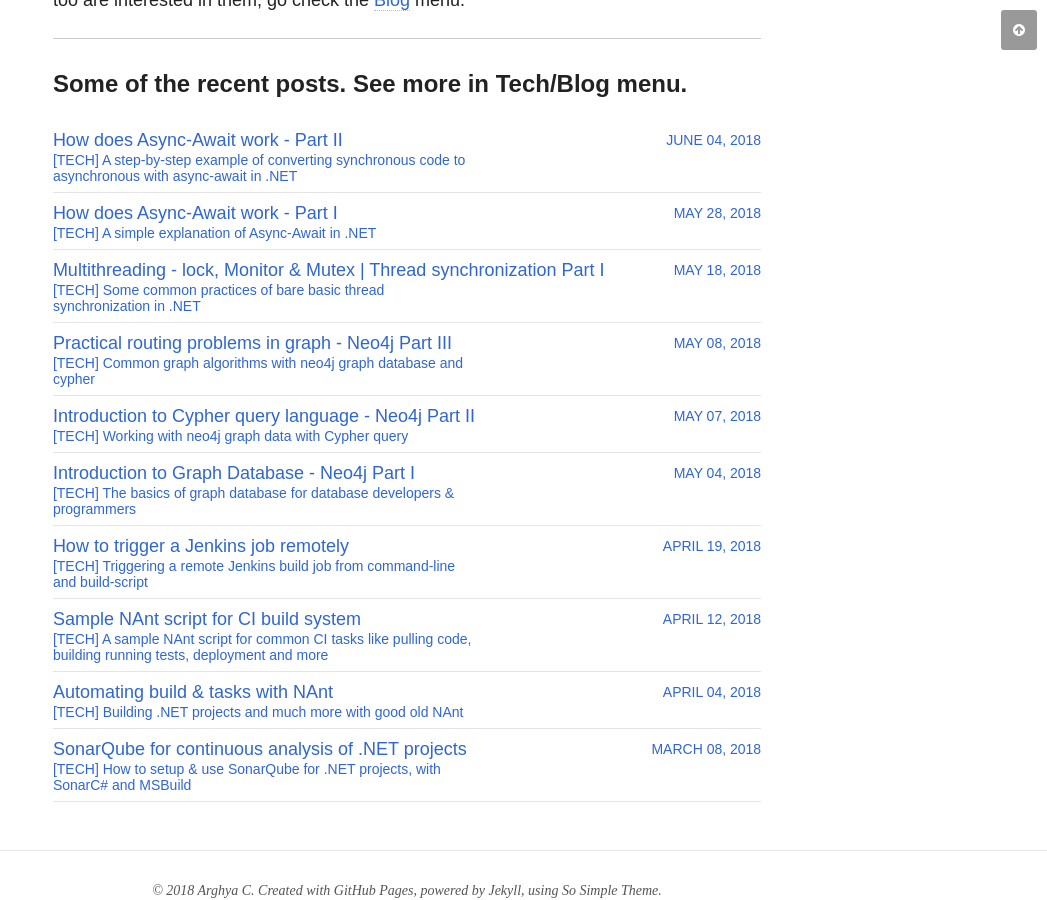
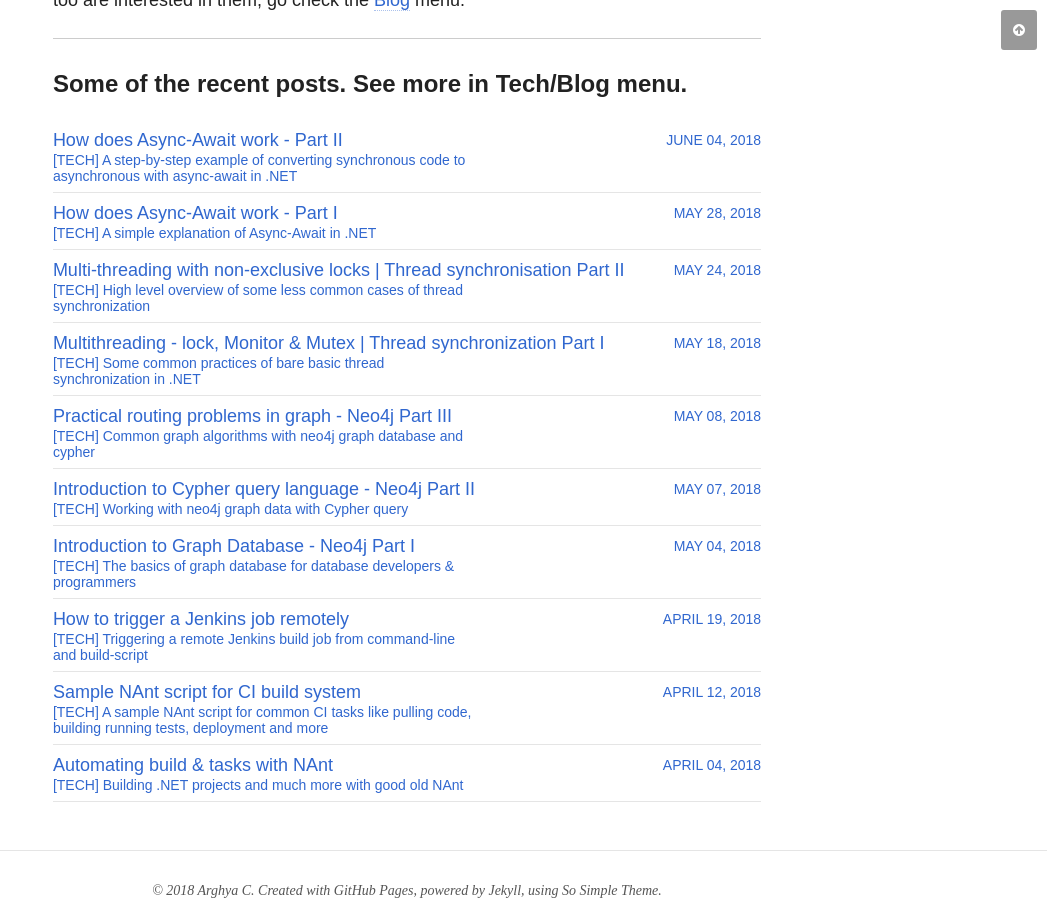
Before and after one commit to chakrabar/chakrabar.github.io, a Jekyll site: the page built from index.md, in a window 1280 px wide and 900 px high, scrolled down 1018 px. Shown: the whole window, without its empty margins (233-1280 px from the left). Built offline with Jekyll 4.4.1, drawn with Linux system fonts in a browser that asks for light colours; nearby versions of some CDN libraries; some of the changed lines change nothing that is shown.

Commit message:
releasing non-exclusive locks

````diff
--- a/_posts/wip/2018-05-18-thread-synchronization-part-one.md
+++ b/_posts/wip/2018-05-18-thread-synchronization-part-one.md
@@ -59,7 +59,7 @@ Multi-threading is when you have more than one thread being used by a process. I
 
 ###### ThreadPool
 
-We've seen above that spinning up a new thread takes considerable amount of resources. Also maintaining threads has its own overheads. So, most of the times, it makes sense to re-use threads than creating new ones. One easy way to do that is to use the .NET managed `ThreadPool`. ThreadPool maintains a pool of worker threads, which are assigned to do _tasks_ on demand. Once the task is completed, the thread is taken back to the pool and used for other tasks as required.
+We've seen above that spinning up a new thread takes considerable amount of resources. Also maintaining threads has its own overheads. So, most of the times, it makes sense to re-use threads rather than creating new ones. One easy way to do that is to use the .NET managed `ThreadPool`. ThreadPool maintains a pool of worker threads, which are assigned to do _tasks_ on demand. Once the task is completed, the thread is taken back to the pool and used for other tasks as required.
 
 * Keeps a pool of worker threads. And all threads are [background](https://msdn.microsoft.com/en-us/library/system.threading.threadpool.aspx) threads (terminates if main thread terminates)
 * New work is allocated to idle threads, and are returned to the pool once done
@@ -104,33 +104,42 @@ So, in multi-threaded applications, the threads needs to be synchronized, so tha
     2. Volatile, Thread.VolatileRead, Thread.VolatileWrite
     3. Interlocked
 
+Here, we'll look at the some of the commonly used ways of thread synchronization. First, the exclusive locks. They make sure, that one and only one thread can enter a critical section of code.
+
 #### Monitor & lock
 
 The `lock()` is the most widely used construct for thread synchronization, and it's one of the easiest ones to use. It can lock a section of code that needs to be handled in thread-safe way, or commonly known as a _"critical section"_ of code.
 
 Lock creates something like a room with lock, for which only one key is there and only the person with the key can enter. The next person has to wait until the previous person comes out and gives her the key. So, only one thread can enter the block of code protected with a `lock(lockObject)`.
 
-In .NET, the `lock()` is actually constructed with `Monitor` class internally, i.e. the compiler translates the lock statement into a `Monitor.Enter()` and `Monitor.Exit()` pair. Basically, a `lock()` is safe syntax (because `Monitor.Exit()` is put in `finally`) for using Enter-Exit pair of Monitr class.
+In .NET, the `lock()` is actually constructed with `Monitor` class internally, i.e. the compiler translates the lock statement into a `Monitor.Enter()` and `Monitor.Exit()` pair. Basically, a `lock()` is safe syntax (because `Monitor.Exit()` is put in `finally`) for using Enter-Exit pair of Monitor class.
 
 ```cs
 private static readonly object lockObject = new object();
-lock(lockObject) {
+lock(lockObject)
+{
     //critical section of code
 }
 
 //translates to (C# 4, .NET 4.0 and above)
 bool acquiredLock = false;
-try {
+try
+{
     Monitor.Enter(lockObject, ref acquiredLock);
     //on Enter, acquiredLock is automatically marked true
     //do the actual work
 }
-finally {
-    if (acquiredLock)     {
+finally
+{
+    if (acquiredLock)
+    {
         Monitor.Exit(lockObject);
     }
 }
 ```
+
+**Note:** The most widely used way to protect a piece of code (or the resource it accesses) from being used by multiple threads simultaneously, is to use a `lock()`. It's almost always advised to use `lock()` over other synchronization constructs, as it is easier to use and chances of writing error-prone multi-threaded code is much less than the others. Use the other synchronization constructs for specific needs, for example, when you want to allow a specific number (more than one) of threads to access the _critical section_.
+{: .notice--success}
 
 The [Monitor](https://msdn.microsoft.com/en-us/library/system.threading.monitor.aspx#Lock) class is a .NET specific class used for exclusive locks. It cannot be instantiated, and has only static methods & can be called from any context. The `Monitor` based locks are uniquely identified with an `object`. So, one specific lock needs to use a specific object, and if two separate locks are needed, two separate objects need to be used. The `Monitor` can associate itself with object(s) on demand (i.e. on `Monitor.Enter(obj)` or `Monitor.TryEnter(obj)` or `lock(obj)`). `Monitor.Enter()` acquires an exclusive lock based on the lock-object, and `Monitor.Exit()` releases the lock. For each `lock-object`, it keeps track of
 
@@ -146,6 +155,8 @@ It's suggested to use a `private readonly static` object to lock
 
 Locking does not work on value types. On `lock`/`Monitor.Enter`, the instance of the lock object gets a `Sync Block` structure added to its managed memory block (sync block can also get initialized for other reasons, e.g. to store results of `GetHashCode()` method), and the `ManagedThreadId` of the current thread holding the lock is saved. This is used by the `Monitor` for synchronization. For the same reason, a `null` object cannot be locked.
 
+The `Monitor` class also supports signalling, that we'll see later.
+
 #### Mutex
 
 `Mutex` (from _"**mut**ually **ex**clusive"_) is similar to `Monitor` in that, it allows only one thread to execute a block of code, but unlike Monitor, it can work across processes. Monitor is more of a .NET construct, whereas Mutex is a wrapper over OS level Win32 construct.
@@ -160,15 +171,13 @@ if (mutex.WaitOne(2000)) //wait to get mutext with timeout of 2 seconds
     Console.WriteLine("Entered mutex");
     //execute the critical section of work
     Console.WriteLine("Releasing mutex");
+    mutex.ReleaseMutex();
 }
 else
-    Console.WriteLine("Timeout expired");
+    Console.WriteLine("Could not acquire Mutex, timeout expired");
 ```
 
-In the next set of articles, we'll look at the other options for thread synchronization.
-
-**Note:** The rest of the articles in this _thread synchronization_ series are in-progress, and not published yet. Please come back soon for more on multi-threading & thread synchronization.
-{: .notice--info}
+In the next article, we'll look at **[multi-threading with non-exclusive locks](/articles/thread-synchronization-part-two/)**.
 
 #### All posts in the series - Tasks, Threads, Asynchronous
 
@@ -176,7 +185,8 @@ In the next set of articles, we'll look at the other options for thread synchron
 * **[Basic task cancellation demo in C#](/articles/task-cancellation/)**
 * **[How does Async-Await work - Part I](/articles/async-await/)**
 * **[How does Async-Await work - Part II](/articles/async-await-2/)**
-* **Multithreading - lock, Monitor & Mutex | Thread synchronization Part I**
+* **Multithreading - lock, Monitor & Mutex &#124; Thread synchronization Part I**
+* **[Multi-threading with non-exclusive locks &#124; Thread synchronisation Part II](/articles/thread-synchronization-part-two/)**
 
 #### References
 
--- a/_posts/wip/2018-05-24-thread-synchronization-part-two.md
+++ b/_posts/wip/2018-05-24-thread-synchronization-part-two.md
@@ -1,9 +1,9 @@
 ---
 layout: post
-title: "Thread synchronization with non-exclusive locks | Thread synchronisation Part II"
+title: "Multi-threading with non-exclusive locks | Thread synchronisation Part II"
 excerpt: "High level overview of some less common cases of thread synchronization"
 date: 2018-05-24
-tags: [thread, synchronization, signaling, monitor, semaphore, deadlock]
+tags: [thread, synchronization, multithreading, readerwriterlock, semaphore, non-exclusive-locks]
 categories: articles
 image:
   feature: posts/threads/pxhere.jpg
@@ -11,37 +11,43 @@ image:
   creditlink: https://pxhere.com/en/photo/1032879
 comments: true
 share: true
-published: false
+published: true
 ---
 
-**Note:** This article is currently incomplete & in-progress. It'll be updated soon.
-{: .notice--danger}
+In this post, we'll look at some of the non-exclusive locks that allow more than one threads to access a _critical section_ of code at a time, based on some algorithms. This is a continuation of **[Multithreading - lock, Monitor & Mutex &#124; Thread synchronization Part I](/articles/thread-synchronization-part-one/)**.
 
 #### ReaderWriteLock
 
-The [ReaderWriterLock](https://docs.microsoft.com/en-us/dotnet/api/system.threading.readerwriterlock?view=netframework-4.7.2) provides a locking mechanism that supports single writer and multiple readers to a shared resource. It provides `AcquireReaderLock` and `AcquireWriterLock` methods, where multiple threads can aquire reader lock simultaniously, but only one thread can have writer lock at a time and no thread can read at that time.
+The [ReaderWriterLock](https://docs.microsoft.com/en-us/dotnet/api/system.threading.readerwriterlock?view=netframework-4.7.2) provides a locking mechanism that supports single writer and multiple readers to access a shared resource. It provides `AcquireReaderLock()` and `AcquireWriterLock()` methods, where multiple threads can acquire reader lock simultaneously, but only one thread can have writer lock at a time and no thread can read at that time.
 
-> Readers and writers are queued separately. When a thread releases the writer lock, all threads waiting in the reader queue *at that instant* are granted reader locks; when all of those reader locks have been released, the next thread waiting in the writer queue, if any, is granted the writer lock, and so on. In other words, `ReaderWriterLock` alternates between a collection of readers, and one writer. - from MSDN
+> Readers and writers are queued separately. When a thread releases the writer lock, all threads waiting in the `reader-queue` *at that instant* are granted reader locks; when all of those reader locks have been released, the next thread waiting in the `writer-queue`, if any, is granted the writer lock, and so on. In other words, `ReaderWriterLock` alternates between a collection of readers, and one writer. - from MSDN
 
 While read is happening, new read threads queue up rather than joining the current batch of read threads. This prevents the write threads from waiting indefinitely.
 
 `ReaderWriterLock` works much more efficiently than `lock` or `Monitor` when _many more_ reads are happening on a resource compared to writes (e.g. a configuration file), and writes are slow.
+{: .notice--success}
+
+Sample code showing a `ReaderWriterLock` used only for a reader lock. We'll see a more complete example in the `ReaderWriterLockSlim` section later.
 
 ```csharp
 static ReaderWriterLock rwl = new ReaderWriterLock();
-static int resource = 0; //shared resource
 
-static void ReadSharedResource(int timeOutMilliSec) {
-    try {
+static void ReadSharedResource(int timeOutMilliSec)
+{
+    try
+    {
         rwl.AcquireReaderLock(timeOutMilliSec);
-        try {
+        try
+        {
             Console.WriteLine($"Current resource value on read {resource}");
         }
-        finally {
+        finally
+        {
             rwl.ReleaseReaderLock();
         }
     }
-    catch (ApplicationException) { //timed out before getting lock
+    catch (ApplicationException)
+    { //timed out before getting lock
         Console.WriteLine("Reader lock timed out");
     }
 }
@@ -52,59 +58,72 @@ static void ReadSharedResource(int timeOutMilliSec) {
 
 #### ReaderWriterLockSlim
 
-`ReaderWriterLockSlim` has similar features of `ReaderWriterLock` and the additional benefits mentioned above. Also code is more readable with [ReaderWriterLockSLim](https://docs.microsoft.com/en-us/dotnet/api/system.threading.readerwriterlockslim?view=netframework-4.7.2). It's basically a _slim_ or _lightweight_ version of ReaderWriterLock, which should be preferred.
+`ReaderWriterLockSlim` has similar features of `ReaderWriterLock` and the additional benefits mentioned above. Also code is more readable with [ReaderWriterLockSLim](https://docs.microsoft.com/en-us/dotnet/api/system.threading.readerwriterlockslim?view=netframework-4.7.2). It's basically a _slim_ or _lightweight_ version of ReaderWriterLock, which should be preferred over `ReaderWriterLock`.
 
 ```csharp
-public class SafeReadWrite {
+public class SafeReadWrite
+{
   static ReaderWriterLockSlim rwLockSlim = new ReaderWriterLockSlim();
   static int resource = 0; //shared resource
-  //gets reader lock without timeout
-  static void ReadSharedResource() {
+
+  //gets reader lock (without any timeout limit)
+  static void ReadSharedResource()
+  {
       rwLockSlim.EnterReadLock();
-      try {
+      try
+      {
           Console.WriteLine($"Current resource value on read {resource}");
       }
-      finally {
+      finally
+      {
           rwLockSlim.ExitReadLock();
       }
   }
+
   //tries to get writer lock with a timeout
-  static void WriteToSharedResource(int timeOutMilliSec) {
-      if (rwLockSlim.TryEnterWriteLock(timeOutMilliSec)) {
-          try {
+  static void WriteToSharedResource(int timeOutMilliSec)
+  {
+      if (rwLockSlim.TryEnterWriteLock(timeOutMilliSec))
+      {
+          try
+          {
               resource = 100;
               Console.WriteLine($"Current resource value after write {resource}");
           }
-          finally {
+          finally
+          {
               rwLockSlim.ExitWriteLock();
           }
       }
-      else { //timeOutMilliSec elapsed, could not get lock
+      else
+      { //timeOutMilliSec elapsed, could not get lock
           Console.WriteLine("Writer lock timed out");
       }
   }
-  //ReaderWriterLockSlim implements IDisposable
-  ~SafeReadWrite() { //do not forget to dispose
-    if (rwLockSlim != null) rwLockSlim.Dispose();
+
+  ~SafeReadWrite() //ReaderWriterLockSlim implements IDisposable
+  { //do not forget to dispose
+    if (rwLockSlim != null)
+        rwLockSlim.Dispose();
   }
 }
 ```
 
-It laso provides methods `EnterUpgradeableReadLock` and `ExitUpgradeableReadLock` to upgrade a reader lock to writer, and bring back avoiding possible deadlocks. When this is used, the thread upgrading to writer lock gets placed at writer queue.
+It also provides methods `EnterUpgradeableReadLock` and `ExitUpgradeableReadLock` to upgrade a reader lock to writer, and bring back avoiding possible deadlocks. When this is used, the thread upgrading to writer lock gets placed at writer queue.
 
 #### Semaphore & SemaphoreSlim
 
-`Semaphore` class in .NET is a thin wrapper around the OS level counting semaphores synchronization object, which can be used to controll access to a pool of resources, i.e. limit the number of threads that can access it concurrently. .NET [Semaphore](https://docs.microsoft.com/en-us/dotnet/api/system.threading.semaphore?view=netcore-2.0) also suppport named instances for system-wide or inter-process collaboration.
+`Semaphore` class in .NET is a thin wrapper around the OS level _**counting semaphores**_ synchronization object, which can be used to control access to a pool of resources, i.e. limit the number of threads that can access it concurrently. The .NET [Semaphore](https://docs.microsoft.com/en-us/dotnet/api/system.threading.semaphore?view=netcore-2.0) also support named instances for system-wide or inter-process collaboration.
 
-`SemaphoreSlim` is a lightweight version, for using within a process. Also supports cancellation tokens and async wait. For single application, it is recommended to use the slim version. We'll use the same for our examples.
+`SemaphoreSlim` is a lightweight version, for using within a single process. It also supports cancellation tokens and async wait. For single application, it is recommended to use the slim version. We'll use the same for our examples.
 
-SemaphoreSlim maintains an internal **count** which says how many threads can access the resource concurrently. It has a  property `CurrentCount` that says how many new threads can still take the semaphore.
+Semaphore maintains an internal **count** which says how many threads can access the resource concurrently. the .NET `SemaphoreSlim` has a  property `CurrentCount` that says how many new threads can still acquire the semaphore.
 
-Each successful call to `Wait()` decreases the CurrentCount by 1 (every thread should wait-and-enter the semaphore before accessing the shared resource). Every call to `Release()` increases the CurrentCount by 1 (every thread should release it, once they are done using the resource), and a call to `Release(n)` increases the CurrentCount by n. When the CurrentCount reaches 0, no more threads can take the semaphore, and has to wait until the count increases to 1 or more. When there are multiple threads waiting, and CurrentCount goes above 0, there is no pre-defined order in which threads will enter the semaphore.
+Each successful call to `Wait()` decreases the CurrentCount by 1 (every thread should wait-and-enter the semaphore before accessing the shared resource). Every call to `Release()` increases the CurrentCount by 1 (every thread should release it, once they are done using the resource), and a call to `Release(n)` increases the CurrentCount by `n`. When the CurrentCount reaches 0, no more threads can acquire the semaphore, and has to wait until the count increases to 1 or more. When there are multiple threads waiting, and CurrentCount goes above 0, there is no pre-defined order in which threads will enter the semaphore.
 
-The constructor of [SemaphoreSlim](https://docs.microsoft.com/en-us/dotnet/api/system.threading.semaphoreslim?view=netframework-4.7.2) takes two integer arguments, `initialCount` and `maxCount`. The initial count indicates how many threads can immediately take the semaphoore (Wait) without getting blocked. In other words, this is the value that will be initially set to count (and to CurrentCount). The `maxCount` is optional, and says what is the maximum allowed value of count. If a thread tries to release the semaphore which will take the count (or CurrentCount) to more than maxCount, it'll throw exception. CurrentCount <= count <= maxCount
+The constructor of [SemaphoreSlim](https://docs.microsoft.com/en-us/dotnet/api/system.threading.semaphoreslim?view=netframework-4.7.2) takes two integer arguments, `initialCount` and `maxCount`. The initial count indicates how many threads can immediately acquire the semaphore (Wait) without getting blocked. In other words, this is the value that will be initially set to count (and to CurrentCount). The `maxCount` is optional, and says what is the maximum allowed value of count. If a thread tries to release the semaphore which will take the count (or CurrentCount) to more than maxCount, it'll throw exception. The simple relationship is CurrentCount <= count <= maxCount.
 
-In simple cases, if you want to allow concurrent access of 5 threads, use `SemaphoreSlim(5, 5)`. Below code shows a SemaphoreSlim with initial count 1 and max count 3. This is just for demonstration, NOT the right way to write code.
+Below code shows a SemaphoreSlim with initial count 1 and max count 3. This is just for demonstration, NOT the right way to write code.
 
 ```csharp
 //class level semaphore with initialCount = 1, maxCount = 3
@@ -113,18 +132,18 @@ static readonly SemaphoreSlim smps = new SemaphoreSlim(1, 3);
 internal static void Execute()
 {
     var t = new Thread(ReleaseSemaphore);
-    t.Start(); //get another thread to release the semaphore
+    t.Start(); //this will release the semaphore in another thread
     //count = CurrentCount = 1, as set with initialCount = 1
-    smps.Wait(); //take the semaphore immediately, CurrentCount = 0
+    smps.Wait(); //acquire the semaphore immediately, CurrentCount = 0
     //next thread waits for some thread to releases it
-    //ReleaseSemaphore() releases semaphore, making CurrentCount = 1
-    smps.Wait(2000); //try to take with 2 second timeout, CurrentCount = 0
-    smps.Release(3); //CurrentCount = 3
-    smps.Wait(); //CurrentCount = 2
-    smps.Wait(); //CurrentCount = 1
-    smps.Release(3); //=> EXCEPTION (CurrentCount = 4 > maxCount 3)
+    //when ReleaseSemaphore() releases the semaphore, makes CurrentCount = 1
+    smps.Wait(2000); //try to acquire with 2 second timeout, CurrentCount = 0
+    smps.Release(3); //CurrentCount = 0 + 3 = 3
+    smps.Wait(); //CurrentCount = 3 - 1 = 2
+    smps.Wait(); //CurrentCount = 2 - 1 = 1
+    smps.Release(3); //=> EXCEPTION (CurrentCount = 1 + 3 = 4 > maxCount 3)
 }
-
+//just a sample showing a separate thread releasing the semaphore
 private static void ReleaseSemaphore()
 {
     Thread.Sleep(1000);
@@ -132,5 +151,38 @@ private static void ReleaseSemaphore()
 }
 ```
 
-**Note:** It does not matter which thread calls the `Wait()` and which one does `Release()`, they just change the shared semaphore CurrentCount value. It's the reponsibility of the program to make sure overall sanity is maintained through the `Wait()` and `Release()` calls from all threads. In general cases, write the code that uses the shared resource pool within a wait-release pair, which has to be the only way to access the resource by any thread.
+In simple cases, if you want to allow concurrent access of 5 threads, use `SemaphoreSlim(5, 5)`.
+{: .notice--success}
+
+Let's look at a standard sample code using semaphore that allows simultaneous access to a _critical section_ of code for 5 threads.
+
+```csharp
+static readonly SemaphoreSlim semaphore = new SemaphoreSlim(5, 5);
+internal static void AccessSharedResource()
+{
+    try
+    {
+        semaphore.Wait();
+        //access the shared resource pool
+    }
+    finally
+    {
+        semaphore.Release();
+    }
+}
+```
+
+**Important:** It does not matter which thread calls the `Wait()` and which one does `Release()`, they just change the shared semaphore CurrentCount value. It's the responsibility of the program to make sure overall sanity is maintained through the `Wait()` and `Release()` calls from all threads. In general cases, write the code that uses the shared resource pool within a wait-release pair, which must be the only way to access the resource by any thread.
+{: .notice--danger}
+
+The rest of the articles in this _thread synchronization_ series are in-progress, and not published yet. Please come back soon for more on multi-threading & thread synchronization.
 {: .notice--info}
+
+#### All posts in the series - Tasks, Threads, Asynchronous
+
+* **[Synchronous to asynchronous in .NET](/articles/sync-to-async-in-dotnet/)**
+* **[Basic task cancellation demo in C#](/articles/task-cancellation/)**
+* **[How does Async-Await work - Part I](/articles/async-await/)**
+* **[How does Async-Await work - Part II](/articles/async-await-2/)**
+* **[Multithreading - lock, Monitor & Mutex &#124; Thread synchronization Part I](/articles/thread-synchronization-part-one/)**
+* **Multi-threading with non-exclusive locks &#124; Thread synchronisation Part II**
````
